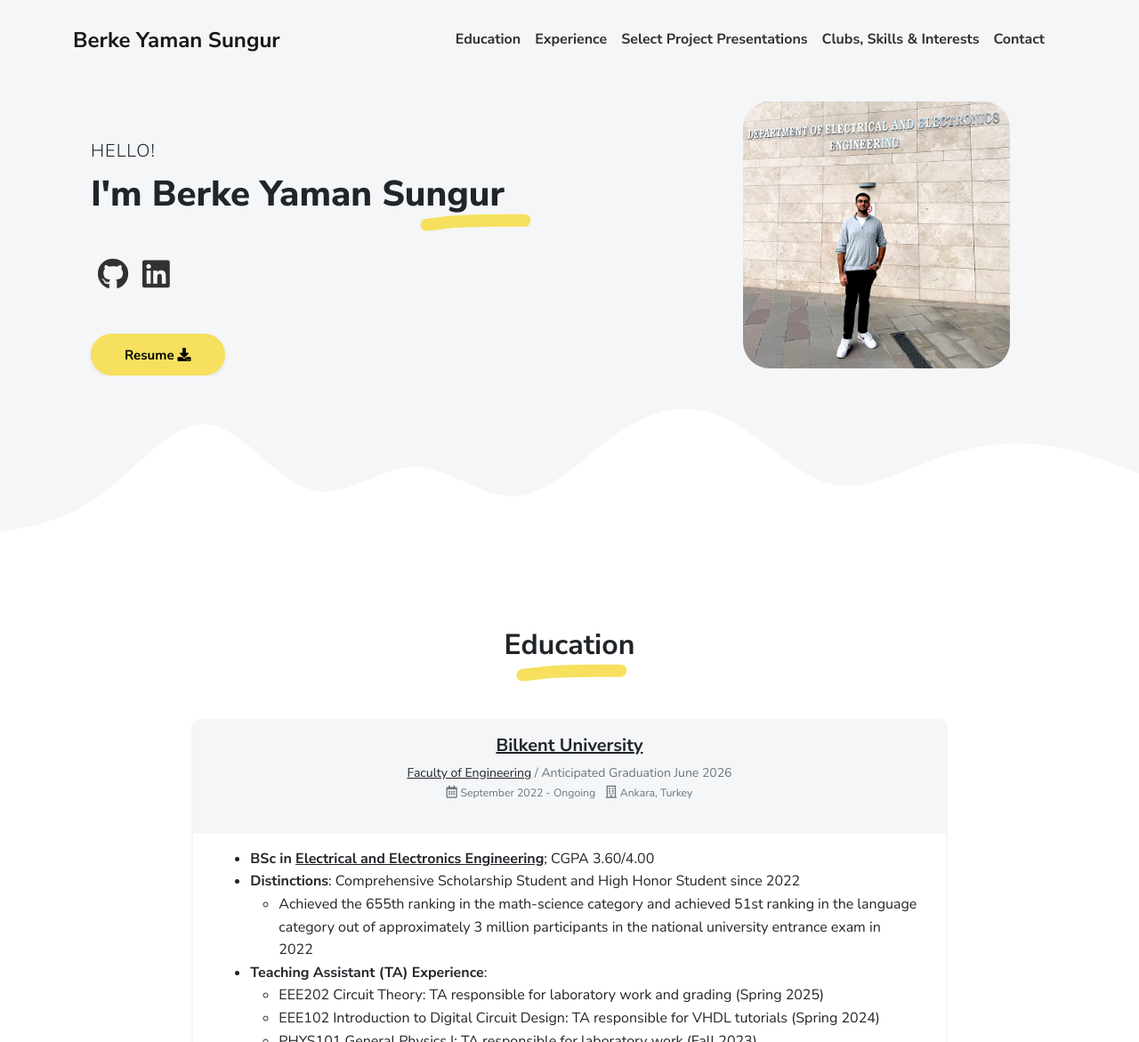
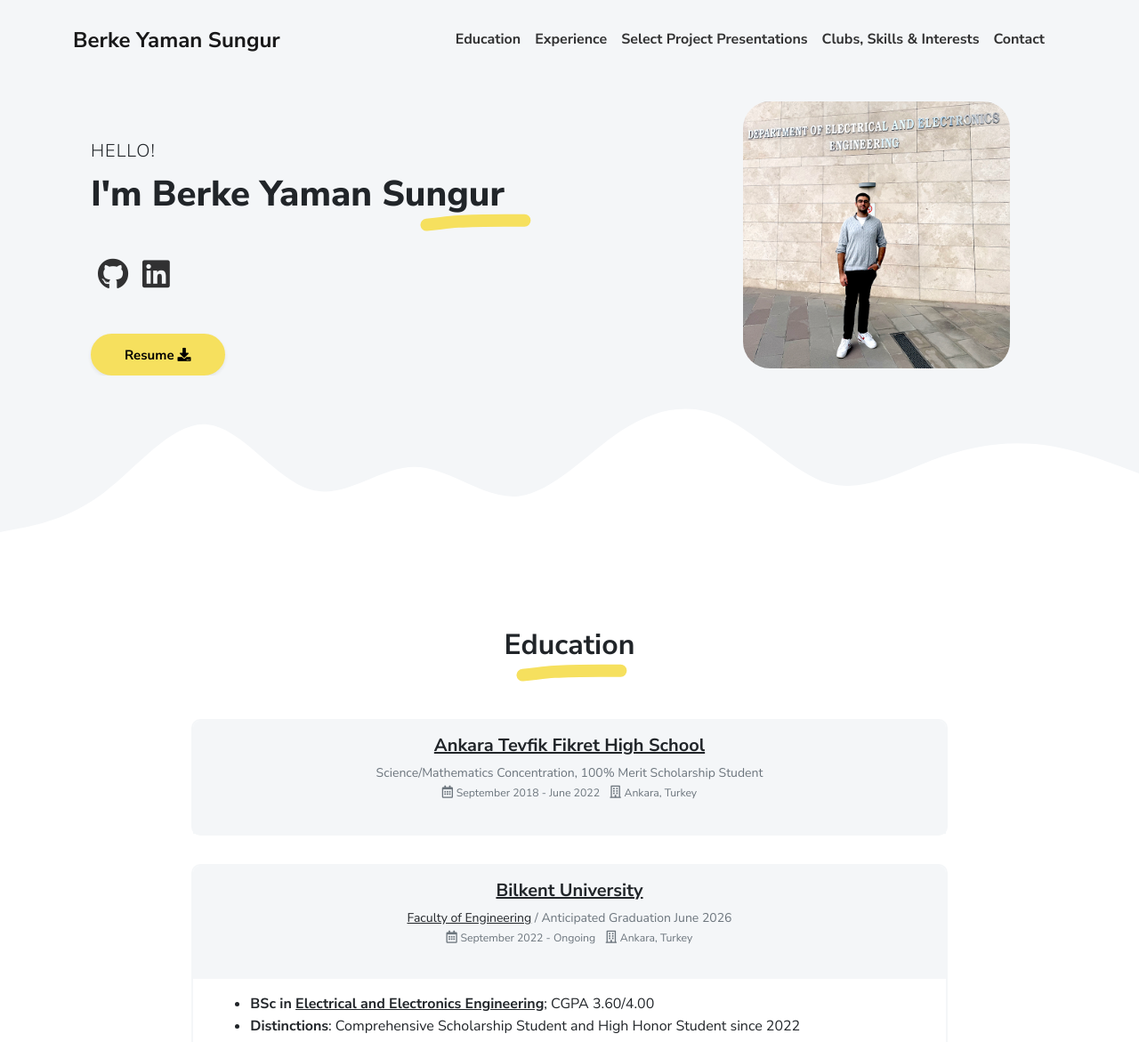
Before and after one commit to berke-yaman-sungur/portfolio, a plain HTML site: page index.html in a window 1280 px wide. Shown: the top 1171 px of the page at 89% size. Drawn offline with Linux system fonts and the light colour scheme.

Commit message:
Update index.html

```diff
--- a/index.html
+++ b/index.html
@@ -82,6 +82,25 @@
 				</div>
 
 				<div class="row justify-content-center" data-aos="zoom-in-up" data-aos-delay="100">
+
+					<div class="col-md-10">
+
+						<div class="card mb-3" data-aos="fade-right" data-aos-delay="100">
+
+							<div class="card-header px-3 py-2 text-center">
+								<h3 class="h5 mb-1"><a href="https://ankara.tfo.k12.tr/fr/page-daccueil/" target="_blank">Ankara Tevfik Fikret High School</a></h3>
+								<div class="text-muted text-small">
+									Science/Mathematics Concentration, 100% Merit Scholarship Student
+									<ul class="list-inline">
+										<li class="list-inline-item"><i class="far fa-calendar-alt"></i> <small>September 2018 - June 2022</small></li>
+										<li class="list-inline-item"><i class="far fa-building"></i> <small>Ankara, Turkey</small></li>
+									</ul>
+								</div>
+							</div>
+
+						</div>
+
+					</div>
 
 					<div class="col-md-10">
 
```
